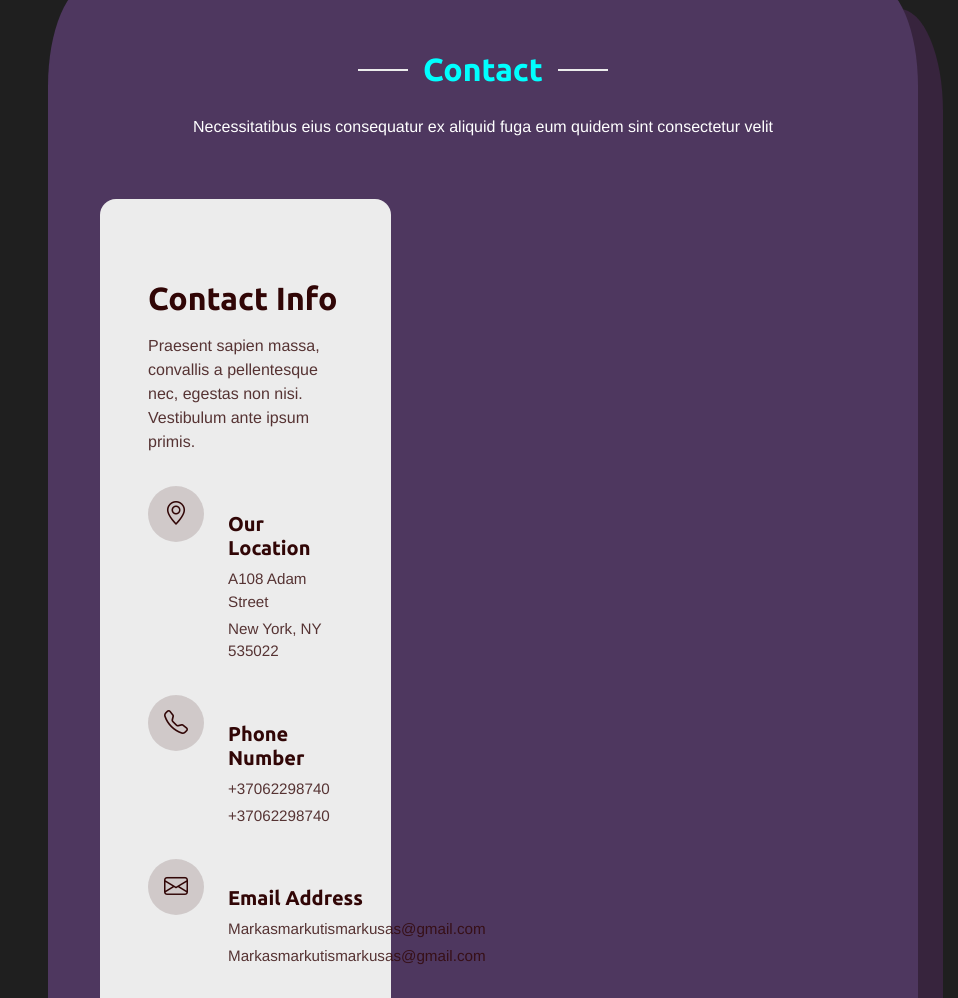
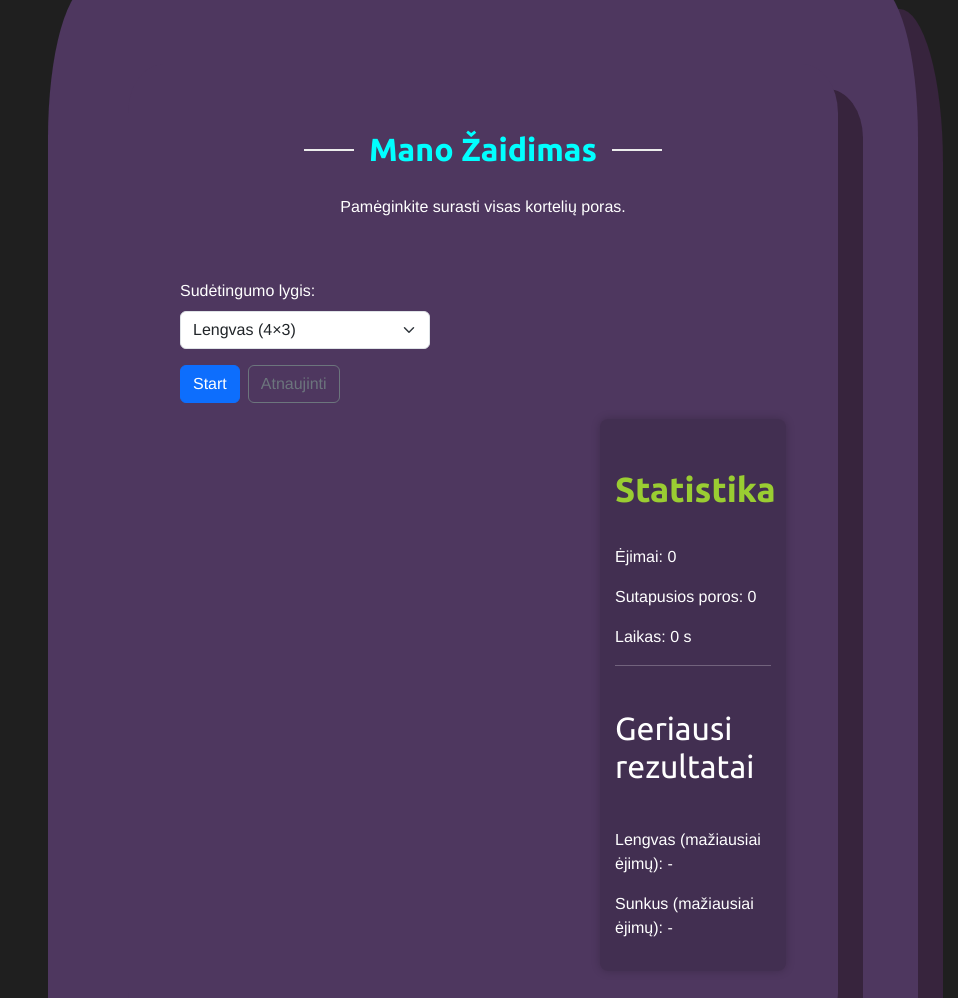
Before and after one commit to herkusss/herkusss.github.io, a plain HTML site: page index.html in a window 1280 px wide. Shown: the part 11002-12000 px from the top of the page, without its empty margins (322-1280 px from the left). Drawn offline with nearby package versions, Linux system fonts and the light colour scheme.

Commit message:
Add files via upload

```diff
--- a/index.html
+++ b/index.html
@@ -854,8 +854,59 @@
 
     </section><!-- /Testimonials Section -->
 
+
+
     <!-- Contact Section -->
     <section id="contact" class="contact section">
+
+
+          <!-- Korteles -->
+    <section id="game" class="section">
+      <div class="container">
+        <div class="section-title">
+          <h2>Mano Žaidimas</h2>
+          <p>Pamėginkite surasti visas kortelių poras.</p>
+        </div>
+
+        <div class="mb-3">
+          <label for="difficulty" class="form-label">Sudėtingumo lygis:</label>
+          <select id="difficulty" class="form-select" style="max-width: 250px;">
+            <option value="easy">Lengvas (4×3)</option>
+            <option value="hard">Sunkus (6×4)</option>
+          </select>
+        </div>
+
+        <div class="mb-3 d-flex gap-2 flex-wrap">
+          <button id="startGame" class="btn btn-primary">Start</button>
+          <button id="resetGame" class="btn btn-outline-secondary">Atnaujinti</button>
+        </div>
+
+        <div class="row">
+          <div class="col-lg-8 mb-3">
+            <div id="game-board" class="game-board">
+            </div>
+          </div>
+
+          <div class="col-lg-4 mb-3">
+            <div class="game-stats">
+              <h3>Statistika</h3>
+              <p>Ėjimai: <span id="moves">0</span></p>
+              <p>Sutapusios poros: <span id="matches">0</span></p>
+              <p>Laikas: <span id="time">0</span> s</p>
+              <hr>
+              <h4>Geriausi rezultatai</h4>
+              <p>Lengvas (mažiausiai ėjimų): <span id="best-easy">-</span></p>
+              <p>Sunkus (mažiausiai ėjimų): <span id="best-hard">-</span></p>
+            </div>
+
+            <div id="win-message" class="win-message"></div>
+          </div>
+        </div>
+      </div>
+    </section>
+
+
+
 
       <!-- Section Title -->
       <div class="container section-title" data-aos="fade-up">
```
